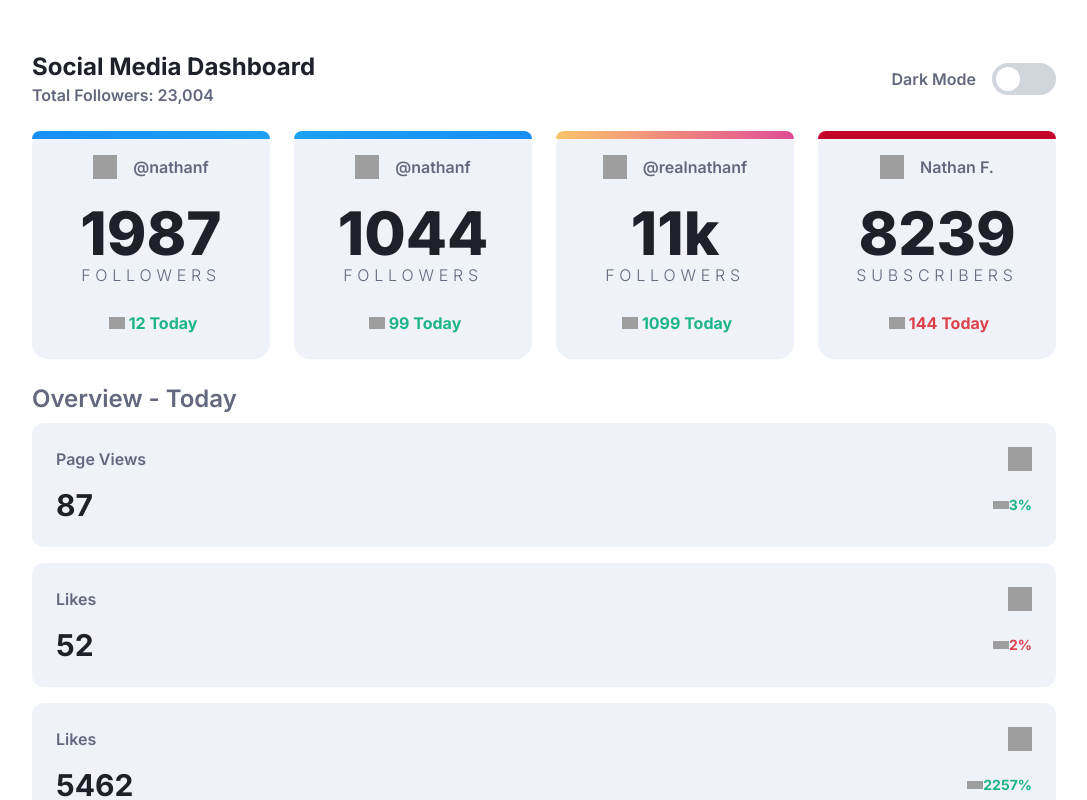
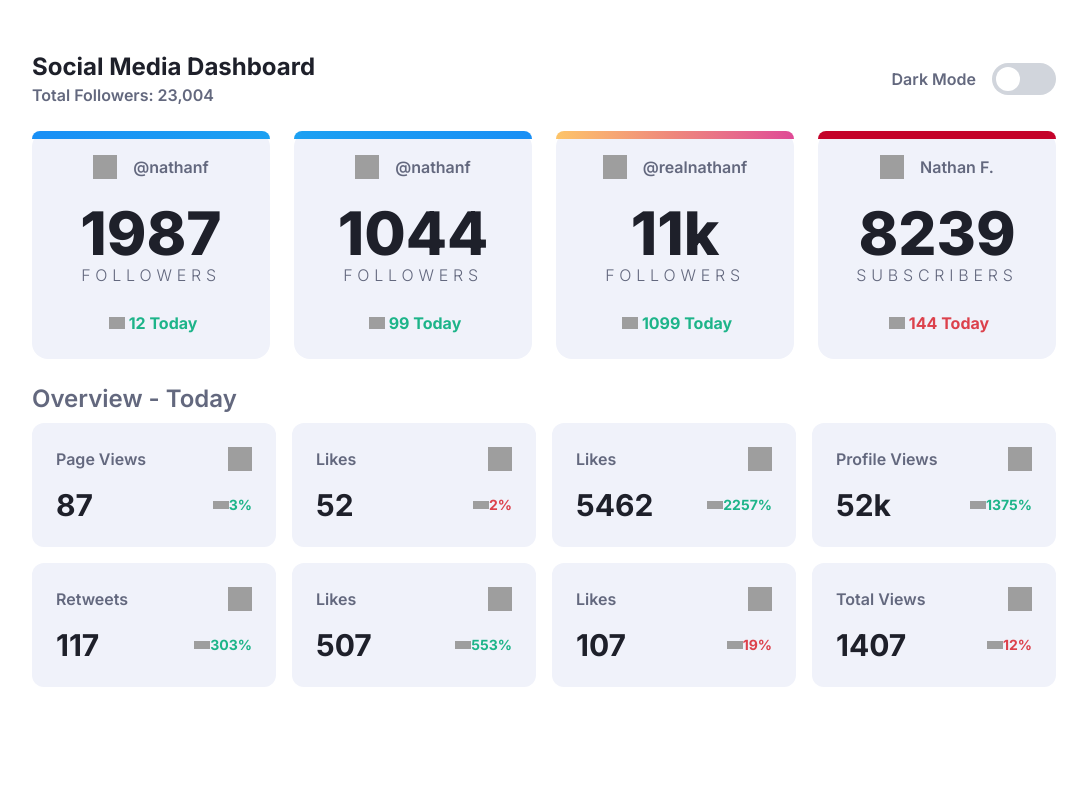
Before and after one commit to akshay-ken/rookie-project-06, a React (Vite) app: page / in a window 1280 px wide. Shown: the top 800 px of the page, without its empty margins (96-1183 px from the left). Built offline with nearby package versions, Linux system fonts and the light colour scheme; grey boxes are pictures that could not be loaded.

Commit message:
style: add grid and grid cols for desktop view

```diff
--- a/src/components/MainPage.jsx
+++ b/src/components/MainPage.jsx
@@ -98,6 +98,7 @@ export function MainPage() {
       <p className="text-2xl font-semibold text-Gray-650-Text mt-6 mb-2 float-left">
         Overview - Today
       </p>
+      <div className="md:grid md:grid-cols-4 gap-x-4">
         {OverviewData.map((item) => {
           return (
             <OverviewBox
@@ -110,6 +111,7 @@ export function MainPage() {
             />
           );
         })}
+      </div>
     </main>
   );
 }
```
Lines whose indentation alone changed are shown as unchanged.
